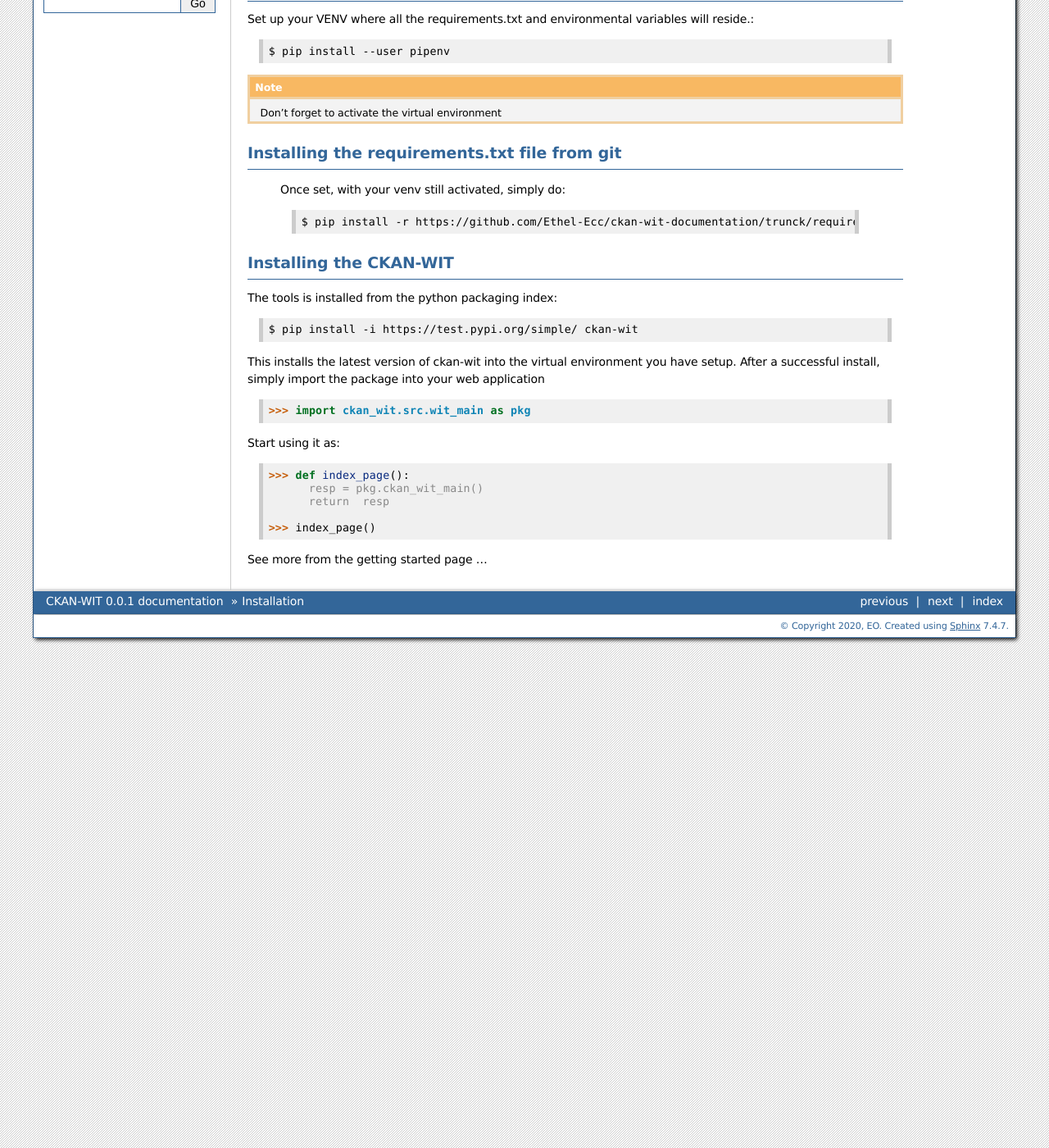
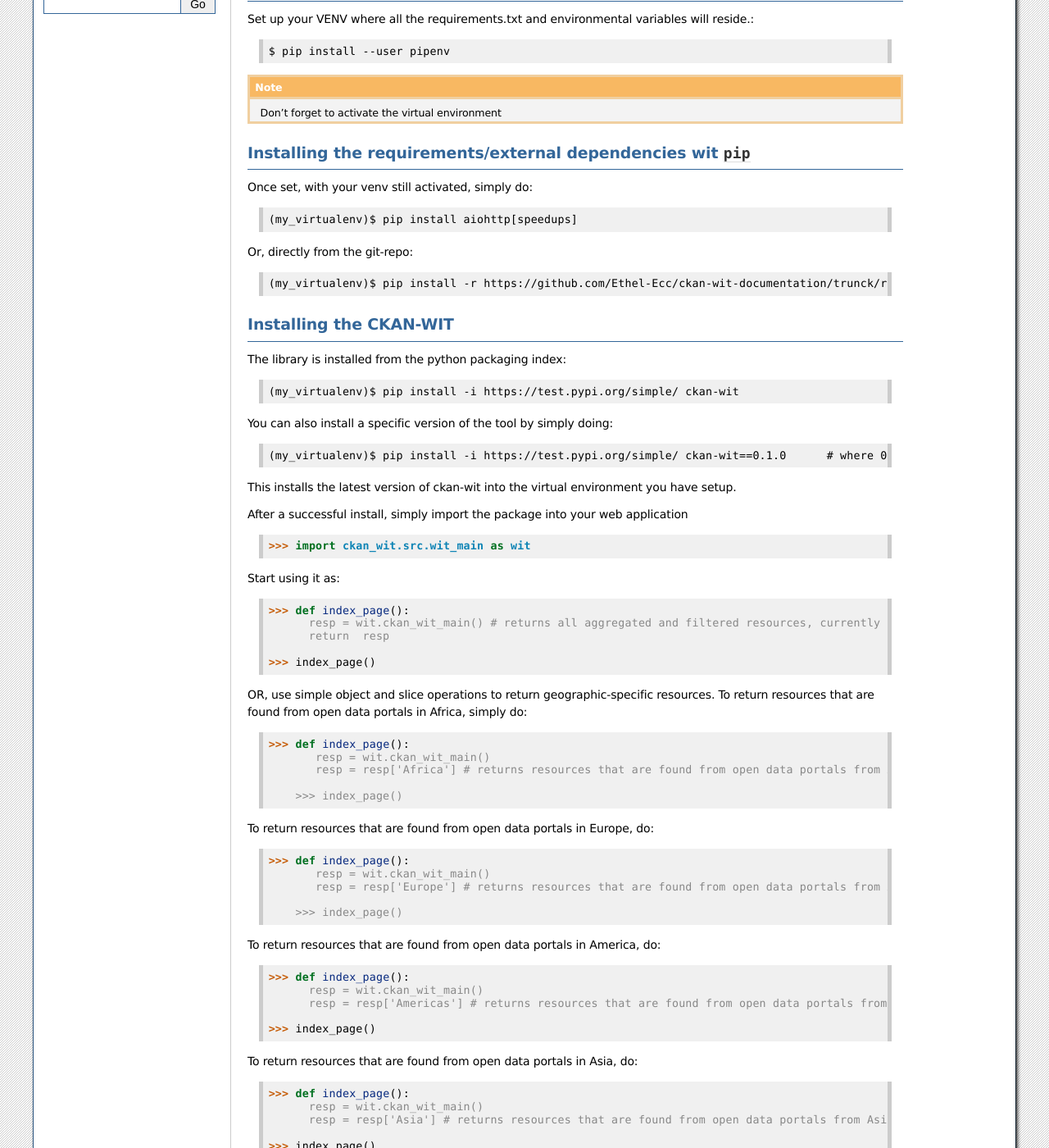
Before and after one commit to Ethel-Ecc/ckan-wit-documentation, a Sphinx documentation site: the page built from docs/source/usage/installation.rst, in a window 1280 px wide and 1400 px high, scrolled down 497 px. Shown: the whole window at 82% size. Built offline with Sphinx 7.4.7, drawn with Linux system fonts in a browser that asks for light colours; pages that are not in the unit, such as notebooks, are missing from menus; some of the changed text lies outside the part shown.

Commit message:
edited the quick start docs

```diff
--- a/docs/source/usage/installation.rst
+++ b/docs/source/usage/installation.rst
@@ -14,42 +14,84 @@
 ~~~~~~~~~~~~~~~~~~~~~~~~~~~~~~~~
 Simply create a directory where you want the project to reside::
 
-   $ mkdir my_project
+ $ mkdir my_project
 
 Setting up a Virtual Environment
 ~~~~~~~~~~~~~~~~~~~~~~~~~~~~~~~~
 
 Set up your VENV where all the requirements.txt and environmental variables will reside.::
 
-    $ pip install --user pipenv
+ $ pip install --user pipenv
 
 .. note::
     Don't forget to activate the virtual environment
 
-Installing the requirements.txt file from git
-~~~~~~~~~~~~~~~~~~~~~~~~~~~~~~~~~~~~~~~~~~~~~~
+Installing the requirements/external dependencies wit ``pip``
+~~~~~~~~~~~~~~~~~~~~~~~~~~~~~~~~~~~~~~~~~~~~~~~~~~~~~~~~~~~~~~~
 
- Once set, with your venv still activated, simply do::
+Once set, with your venv still activated, simply do::
 
-    $ pip install -r https://github.com/Ethel-Ecc/ckan-wit-documentation/trunck/requirements.txt
+ (my_virtualenv)$ pip install aiohttp[speedups]
+
+Or, directly from the git-repo::
+
+ (my_virtualenv)$ pip install -r https://github.com/Ethel-Ecc/ckan-wit-documentation/trunck/requirements.txt
 
 Installing the CKAN-WIT
 ~~~~~~~~~~~~~~~~~~~~~~~~~
-The tools is installed from the python packaging index::
+The library is installed from the python packaging index::
 
-    $ pip install -i https://test.pypi.org/simple/ ckan-wit
+    (my_virtualenv)$ pip install -i https://test.pypi.org/simple/ ckan-wit
+
+You can also install a specific version of the tool by simply doing::
+
+    (my_virtualenv)$ pip install -i https://test.pypi.org/simple/ ckan-wit==0.1.0      # where 0.1.0 is the version number.
 
 This installs the latest version of ckan-wit into the virtual environment you have setup.
+
 After a successful install, simply import the package into your web application ::
 
- >>> import ckan_wit.src.wit_main as pkg
+ >>> import ckan_wit.src.wit_main as wit
 
 Start using it as::
 
  >>> def index_page():
-       resp = pkg.ckan_wit_main()
+       resp = wit.ckan_wit_main() # returns all aggregated and filtered resources, currently supported by the library.
        return  resp
 
  >>> index_page()
 
+OR, use simple object and slice operations to return geographic-specific resources. To return resources that are found from open data portals in Africa, simply do::
+
+ >>> def index_page():
+        resp = wit.ckan_wit_main()
+        resp = resp['Africa'] # returns resources that are found from open data portals from Africa.
+
+     >>> index_page()
+
+To return resources that are found from open data portals in Europe, do::
+
+ >>> def index_page():
+        resp = wit.ckan_wit_main()
+        resp = resp['Europe'] # returns resources that are found from open data portals from Africa.
+
+     >>> index_page()
+
+
+To return resources that are found from open data portals in America, do::
+
+ >>> def index_page():
+       resp = wit.ckan_wit_main()
+       resp = resp['Americas'] # returns resources that are found from open data portals from America.
+
+ >>> index_page()
+
+To return resources that are found from open data portals in Asia, do::
+
+ >>> def index_page():
+       resp = wit.ckan_wit_main()
+       resp = resp['Asia'] # returns resources that are found from open data portals from Asia.
+
+ >>> index_page()
+
 See more from the getting started page ...
```
Also changed, not shown: docs/source/dev/contributing.rst (+3 -5 lines).
